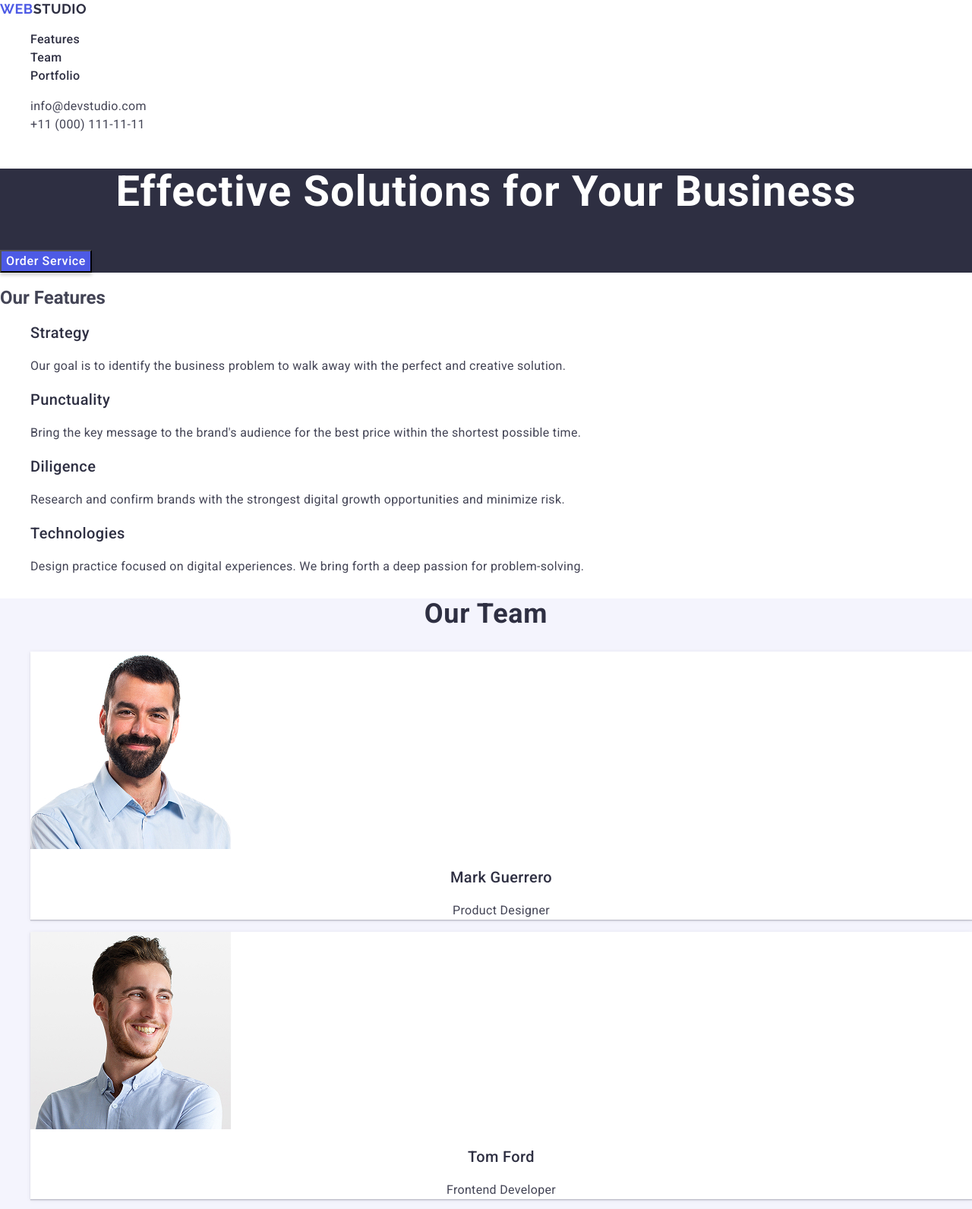
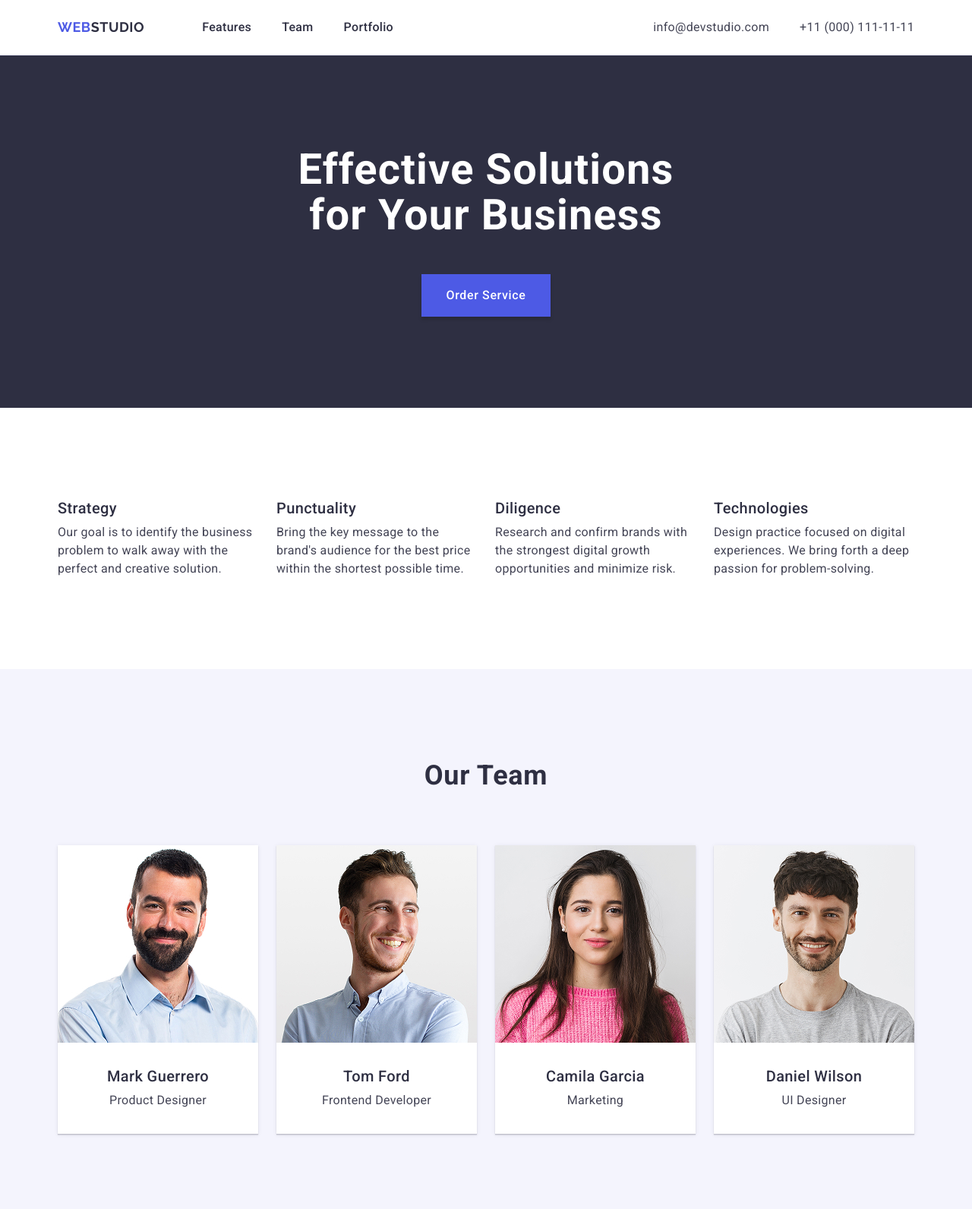
Before and after one commit to ilushanchik/goit-markup-hw-03, a plain HTML site: page index.html in a window 1280 px wide. Shown: the top 1592 px of the page at 76% size. Drawn offline with nearby package versions, Linux system fonts and the light colour scheme.

Commit message:
markup 1

```diff
--- a/css/common.css
+++ b/css/common.css
@@ -2,6 +2,23 @@ body {
   background-color: #fff;
   font-family: "Roboto", sans-serif;
   color: #434455;
+}
+
+h1,
+h2,
+h3,
+h4,
+h5,
+h6,
+p {
+  margin: 0;
+}
+
+ul {
+  margin: 0;
+  padding: 0;
+  list-style: none;
+  list-style-type: none;
 }
 
 a {
@@ -9,6 +26,22 @@ a {
   text-decoration: none;
   font-style: normal;
 }
-ul {
-  list-style-type: none;
+
+img {
+  display: block;
+  max-width: 100%;
+  height: auto;
 }
+
+button {
+  cursor: pointer;
+}
+.container {
+  width: 1158px;
+  margin: 0 auto;
+  padding: 0 15px;
+}
+
+.section {
+  padding: 120px 0;
+}
--- a/css/features.css
+++ b/css/features.css
@@ -1,13 +1,36 @@
+.sr-only {
+  position: absolute;
+  white-space: nowrap;
+  width: 1px;
+  height: 1px;
+  overflow: hidden;
+  border: 0;
+  padding: 0;
+  clip: rect(0 0 0 0);
+  clip-path: inset(100%);
+  margin: -1px;
+}
+
+.features-list {
+  display: flex;
+  gap: 24px;
+}
+
+.features-list > li {
+  flex-basis: calc((100% - 3 * 24px) / 4);
+}
+
 .features-list h3 {
-  font-family: 'Roboto', sans-serif;
+  font-family: "Roboto", sans-serif;
   font-weight: 500;
   font-size: 20px;
   line-height: 1.2;
   letter-spacing: 0.02em;
   color: #2e2f42;
+  margin-bottom: 8px;
 }
 .features-list p {
-  font-family: 'Roboto', sans-serif;
+  font-family: "Roboto", sans-serif;
   font-weight: 400;
   font-size: 16px;
   line-height: 1.5;
--- a/css/footer.css
+++ b/css/footer.css
@@ -1,14 +1,18 @@
 .footer-text {
-  font-family: 'Roboto', sans-serif;
+  font-family: "Roboto", sans-serif;
   font-weight: 400;
   font-size: 16px;
   line-height: 1.5;
   letter-spacing: 0.02em;
   color: #f4f4fd;
+  max-width: 264px;
 }
 .footer-title {
   color: #f4f4fd;
+  display: inline-block;
+  margin-bottom: 16px;
 }
 .footer-container {
   background-color: #2e2f42;
+  padding: 100px 0;
 }
--- a/css/header.css
+++ b/css/header.css
@@ -1,3 +1,15 @@
+.header-container {
+  display: flex;
+  align-items: center;
+}
+.header-container address {
+  margin-left: auto;
+}
+
+.header {
+  border-bottom: 1px solid #e7e9fc;
+}
+
 .main-title {
   font-family: "Raleway", sans-serif;
   font-weight: 700;
@@ -13,8 +25,14 @@
 
 .header-title {
   color: #2e2f42;
+  flex-shrink: 0;
+  margin-right: 76px;
 }
 
+.header-list-nav {
+  display: flex;
+  gap: 40px;
+}
 .header-list-nav a {
   font-family: "Roboto", sans-serif;
   font-weight: 500;
@@ -22,12 +40,20 @@
   line-height: 1.5;
   letter-spacing: 0.02em;
   color: #2e2f42;
+
+  display: block;
+  padding: 24px 0;
 }
 .header-list-nav a:hover {
   color: #404bbf;
 }
 .header-list-nav a:focus {
   color: #404bbf;
+}
+
+.header-list-contact {
+  display: flex;
+  gap: 40px;
 }
 
 .header-list-contact a {
@@ -37,7 +63,11 @@
   line-height: 1.5;
   letter-spacing: 0.02em;
   color: #434455;
+
+  display: block;
+  padding: 24px 0;
 }
+
 .header-list-contact a:hover {
   color: #404bbf;
 }
--- a/css/hero.css
+++ b/css/hero.css
@@ -10,6 +10,9 @@
   letter-spacing: 0.02em;
   text-align: center;
   color: #fff;
+
+  max-width: 496px;
+  margin: 0 auto 48px;
 }
 
 .hero-btn {
@@ -23,6 +26,12 @@
   letter-spacing: 0.04em;
   color: #fff;
   cursor: pointer;
+
+  display: block;
+  min-width: 169px;
+  margin: 0 auto;
+  padding: 16px 32px;
+  border: none;
 }
 
 .hero-btn:hover {
--- a/css/portfolio.css
+++ b/css/portfolio.css
@@ -6,6 +6,27 @@
   letter-spacing: 0.02em;
   text-align: center;
   color: #2e2f42;
+
+  margin-bottom: 72px;
+}
+.portfolio-list {
+  display: flex;
+  flex-wrap: wrap;
+  column-gap: 24px;
+}
+
+.portfolio-list > li {
+  flex-basis: calc((100% - 2 * 24px) / 3);
+}
+
+.portfolio-list > li:nth-child(n + 4) {
+  margin-top: 48px;
+}
+
+.portfolio-info {
+  padding: 32px 16px;
+  border: 1px solid #e7e9fc;
+  border-top: none;
 }
 
 .portfolio-list h3 {
@@ -15,6 +36,8 @@
   line-height: 1.2;
   letter-spacing: 0.02em;
   color: #2e2f42;
+
+  margin-bottom: 8px;
 }
 
 .portfolio-list p {
--- a/css/team.css
+++ b/css/team.css
@@ -2,13 +2,15 @@
   background-color: #f4f4fd;
 }
 .team-title {
-  font-family: 'Roboto', sans-serif;
+  font-family: "Roboto", sans-serif;
   font-weight: 700;
   font-size: 36px;
   line-height: 1.11111;
   letter-spacing: 0.02em;
   text-align: center;
   color: #2e2f42;
+
+  margin-bottom: 72px;
 }
 .team-list li {
   background-color: #fff;
@@ -19,17 +21,19 @@
 }
 
 .team-list h3 {
-  font-family: 'Roboto', sans-serif;
+  font-family: "Roboto", sans-serif;
   font-weight: 500;
   font-size: 20px;
   line-height: 1.2;
   letter-spacing: 0.02em;
   text-align: center;
   color: #2e2f42;
+
+  margin-bottom: 8px;
 }
 
 .team-list p {
-  font-family: 'Roboto', sans-serif;
+  font-family: "Roboto", sans-serif;
   font-weight: 400;
   font-size: 16px;
   line-height: 1.5;
@@ -37,3 +41,16 @@
   text-align: center;
   color: #434455;
 }
+
+.team-list {
+  display: flex;
+  gap: 24px;
+}
+
+.team-list > li {
+  flex-basis: calc((100% - 3 * 24px) / 4);
+}
+
+.team-info {
+  padding: 32px 0;
+}
--- a/index.html
+++ b/index.html
@@ -20,7 +20,8 @@
     <link rel="stylesheet" href="./css/main.css" />
   </head>
   <body>
-    <header id="header">
+    <header class="header" id="header">
+      <div class="container header-container">
         <a class="main-title header-title" href="./index.html"
           ><span>WEB</span>STUDIO</a
         >
@@ -41,20 +42,24 @@
             </li>
           </ul>
         </address>
+      </div>
     </header>
     <main>
-      <section class="hero-container" id="hero">
+      <section class="section hero-container" id="hero">
+        <div class="container">
           <h1 class="hero-title">Effective Solutions for Your Business</h1>
           <button class="hero-btn" type="button">Order Service</button>
+        </div>
       </section>
-      <section id="features">
-        <h2>Our Features</h2>
+      <section class="section" id="features">
+        <div class="container">
+          <h2 class="sr-only">Our Features</h2>
           <ul class="features-list">
             <li>
               <h3>Strategy</h3>
               <p>
-              Our goal is to identify the business problem to walk away with the
-              perfect and creative solution.
+                Our goal is to identify the business problem to walk away with
+                the perfect and creative solution.
               </p>
             </li>
             <li>
@@ -79,39 +84,57 @@
               </p>
             </li>
           </ul>
+        </div>
       </section>
-      <section class="team-container" id="team">
+      <section class="section team-container" id="team">
+        <div class="container">
           <h2 class="team-title">Our Team</h2>
           <ul class="team-list">
             <li>
               <img src="./images/team-1.jpg" alt="Mark Guerrero" width="264" />
+              <div class="team-info">
                 <h3>Mark Guerrero</h3>
                 <p>Product Designer</p>
+              </div>
             </li>
             <li>
               <img src="./images/team-2.jpg" alt="Tom Ford" width="264" />
+              <div class="team-info">
                 <h3>Tom Ford</h3>
                 <p>Frontend Developer</p>
+              </div>
             </li>
             <li>
               <img src="./images/team-3.jpg" alt="Camila Garcia" width="264" />
+              <div class="team-info">
                 <h3>Camila Garcia</h3>
                 <p>Marketing</p>
+              </div>
             </li>
             <li>
               <img src="./images/team-4.jpg" alt="Daniel Wilson" width="264" />
+              <div class="team-info">
                 <h3>Daniel Wilson</h3>
                 <p>UI Designer</p>
+              </div>
             </li>
           </ul>
+        </div>
       </section>
-      <section id="portfolio">
+      <section class="section" id="portfolio">
+        <div class="container">
           <h2 class="portfolio-title">Our Portfolio</h2>
           <ul class="portfolio-list">
             <li>
-            <img src="./images/banking-app.jpg" alt="Banking App" width="360" />
+              <img
+                src="./images/banking-app.jpg"
+                alt="Banking App"
+                width="360"
+              />
+              <div class="portfolio-info">
                 <h3>Banking App</h3>
                 <p>App</p>
+              </div>
             </li>
             <li>
               <img
@@ -119,8 +142,10 @@
                 alt="Cashless Payment"
                 width="360"
               />
+              <div class="portfolio-info">
                 <h3>Cashless Payment</h3>
                 <p>Marketing</p>
+              </div>
             </li>
             <li>
               <img
@@ -128,8 +153,10 @@
                 alt="Meditation App"
                 width="360"
               />
+              <div class="portfolio-info">
                 <h3>Meditation App</h3>
                 <p>App</p>
+              </div>
             </li>
             <li>
               <img
@@ -137,8 +164,10 @@
                 alt="Taxi Service"
                 width="360"
               />
+              <div class="portfolio-info">
                 <h3>Taxi Service</h3>
                 <p>Marketing</p>
+              </div>
             </li>
             <li>
               <img
@@ -146,8 +175,10 @@
                 alt="Screen Illustrations"
                 width="360"
               />
+              <div class="portfolio-info">
                 <h3>Screen Illustrations</h3>
                 <p>Design</p>
+              </div>
             </li>
             <li>
               <img
@@ -155,20 +186,25 @@
                 alt="Online Courses"
                 width="360"
               />
+              <div class="portfolio-info">
                 <h3>Online Courses</h3>
                 <p>Marketing</p>
+              </div>
             </li>
           </ul>
+        </div>
       </section>
     </main>
     <footer class="footer-container" id="footer">
+      <div class="container">
         <a class="main-title footer-title" href="./index.html"
           ><span>WEB</span>STUDIO</a
         >
         <p class="footer-text">
-        Increase the flow of customers and sales for your business with digital
-        marketing & growth solutions.
+          Increase the flow of customers and sales for your business with
+          digital marketing & growth solutions.
         </p>
+      </div>
     </footer>
   </body>
 </html>
```
Lines whose indentation alone changed are shown as unchanged.
